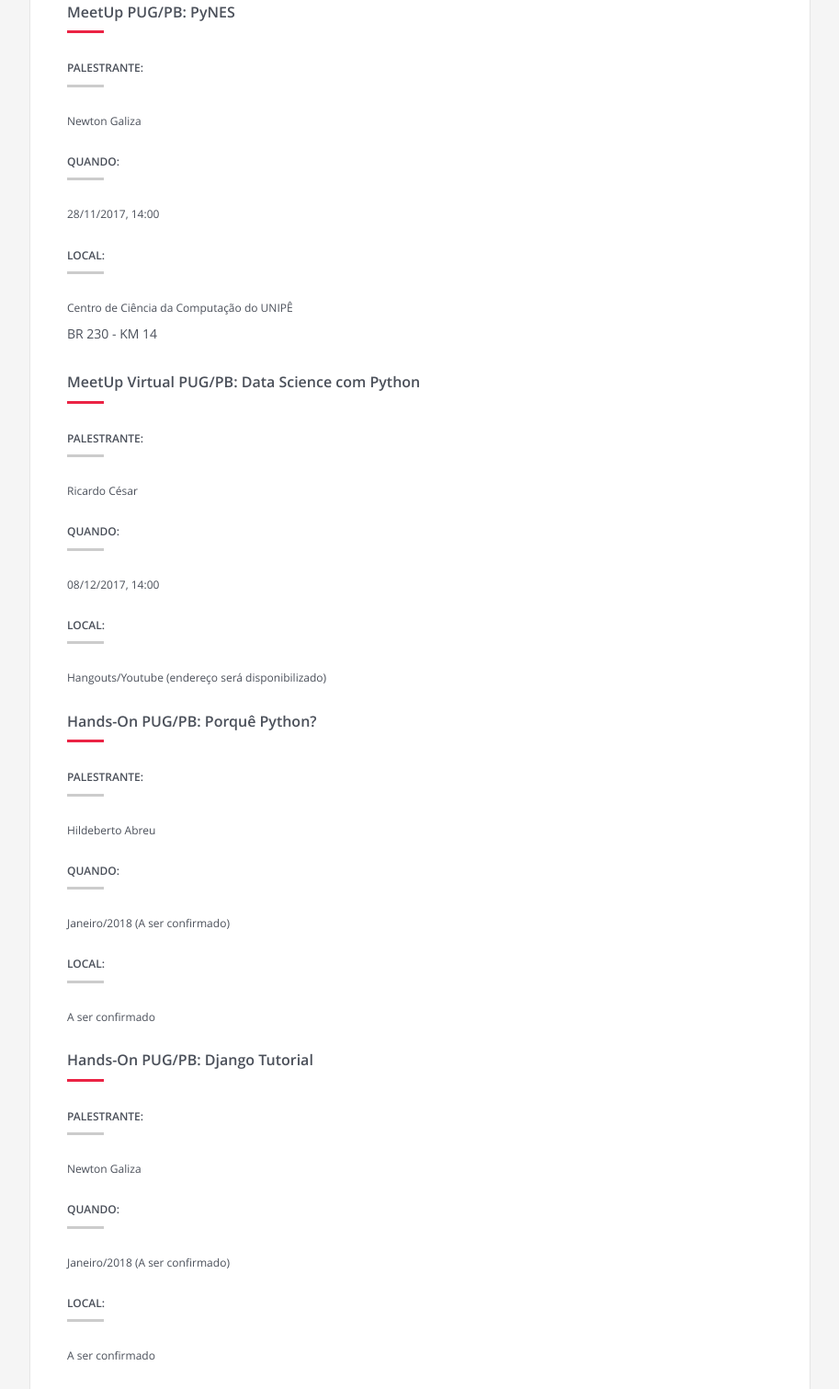
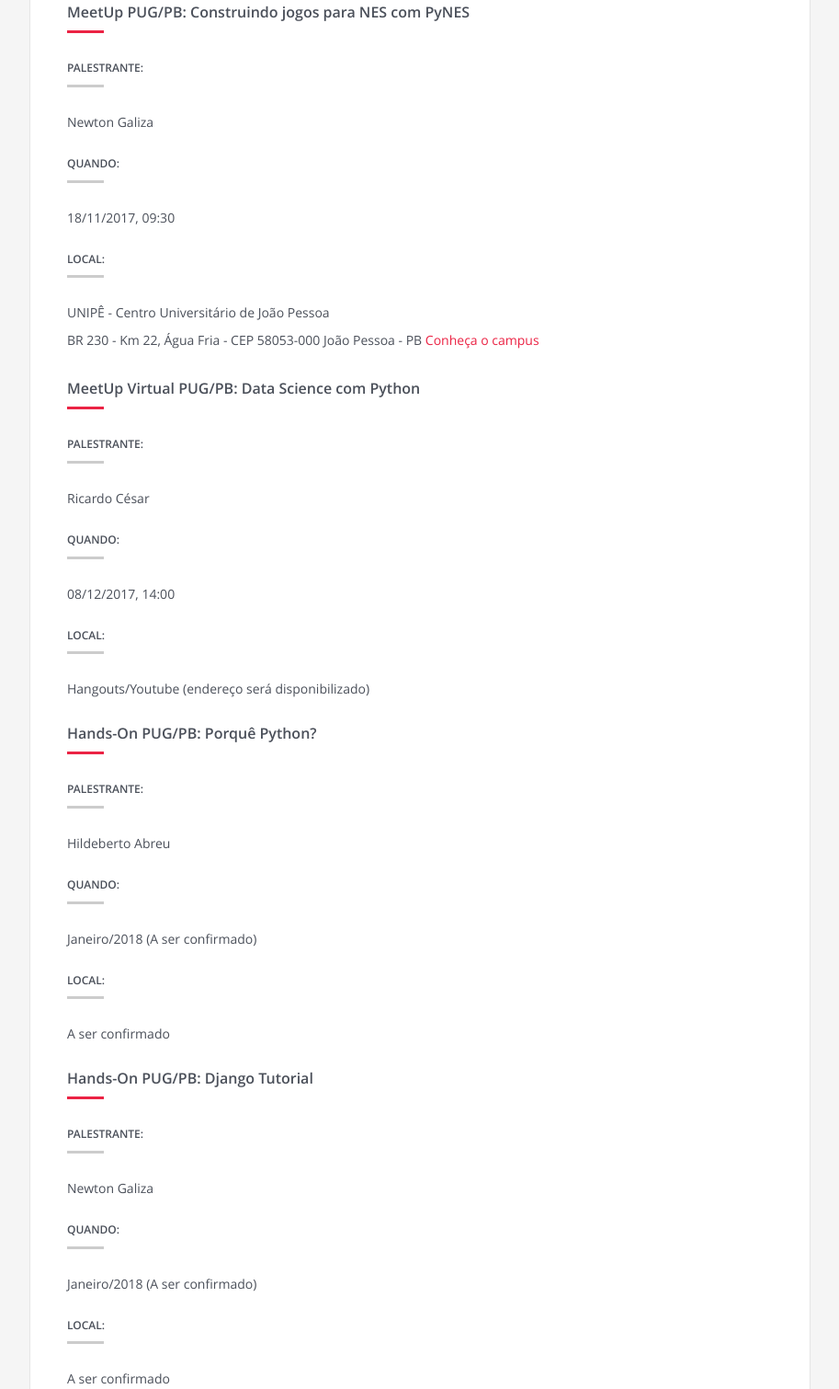
Before and after one commit to pug-pb/pug-pb.github.io, a plain HTML site: page pages/eventos.html in a window 1280 px wide. Shown: the part 516-2026 px from the top of the page at 92% size, without its empty margins (183-1096 px from the left). Drawn offline with Linux system fonts and the light colour scheme.

Commit message:
Alteração de evento e ajustes no tamanho de fontes

```diff
--- a/pages/eventos.html
+++ b/pages/eventos.html
@@ -4,7 +4,7 @@
         <meta charset="utf-8">
         <meta http-equiv="X-UA-Compatible" content="IE=edge">
         <meta name="viewport" content="width=device-width, initial-scale=1">
-        <meta name="description" content="Calendários dos próximos eventos MeetUp PUG/PB: PyNES Palestrante: Newton Galiza Quando: 28/11/2017, 14:00 Local: Centro de Ciência da Computação do UNIPÊ BR 230 - KM 14 MeetUp Virtual PUG/PB:...">
+        <meta name="description" content="Calendários dos próximos eventos MeetUp PUG/PB: Construindo jogos para NES com PyNES Palestrante: Newton Galiza Quando: 18/11/2017, 09:30 Local: UNIPÊ - Centro Universitário de João Pessoa BR 230...">
         <meta name="keywords" content="">
         <link rel="icon" href="../favicon.ico">
 
@@ -70,35 +70,36 @@
         <!-- Content -->
     <div class="container content">
         <h2>Calendários dos próximos eventos</h2>
-<h3>MeetUp PUG/PB: PyNES</h3>
+<h3>MeetUp PUG/PB: Construindo jogos para NES com PyNES</h3>
 <h4>Palestrante:</h4>
-<h6>Newton Galiza</h6>
+<h5>Newton Galiza</h5>
 <h4>Quando:</h4>
-<h6>28/11/2017, 14:00</h6>
+<h5>18/11/2017, 09:30</h5>
 <h4>Local:</h4>
-<h6>Centro de Ciência da Computação do UNIPÊ</h6>
-<p>BR 230 - KM 14</p>
+<h5>UNIPÊ - Centro Universitário de João Pessoa</h5>
+<p>BR 230 - Km 22, Água Fria - CEP 58053-000 João Pessoa - PB
+<a href="http://unipe.br/conheca-o-campus/">Conheça o campus</a></p>
 <h3>MeetUp Virtual PUG/PB: Data Science com Python</h3>
 <h4>Palestrante:</h4>
-<h6>Ricardo César</h6>
+<h5>Ricardo César</h5>
 <h4>Quando:</h4>
-<h6>08/12/2017, 14:00</h6>
+<h5>08/12/2017, 14:00</h5>
 <h4>Local:</h4>
-<h6>Hangouts/Youtube (endereço será disponibilizado)</h6>
+<h5>Hangouts/Youtube (endereço será disponibilizado)</h5>
 <h3>Hands-On PUG/PB: Porquê Python?</h3>
 <h4>Palestrante:</h4>
-<h6>Hildeberto Abreu</h6>
+<h5>Hildeberto Abreu</h5>
 <h4>Quando:</h4>
-<h6>Janeiro/2018 (A ser confirmado)</h6>
+<h5>Janeiro/2018 (A ser confirmado)</h5>
 <h4>Local:</h4>
-<h6>A ser confirmado</h6>
+<h5>A ser confirmado</h5>
 <h3>Hands-On PUG/PB: Django Tutorial</h3>
 <h4>Palestrante:</h4>
-<h6>Newton Galiza</h6>
+<h5>Newton Galiza</h5>
 <h4>Quando:</h4>
-<h6>Janeiro/2018 (A ser confirmado)</h6>
+<h5>Janeiro/2018 (A ser confirmado)</h5>
 <h4>Local:</h4>
-<h6>A ser confirmado</h6>
+<h5>A ser confirmado</h5>
     </div>
         <!-- /Content -->
 
```
Also changed, not shown: images/pugpb.png (added).
